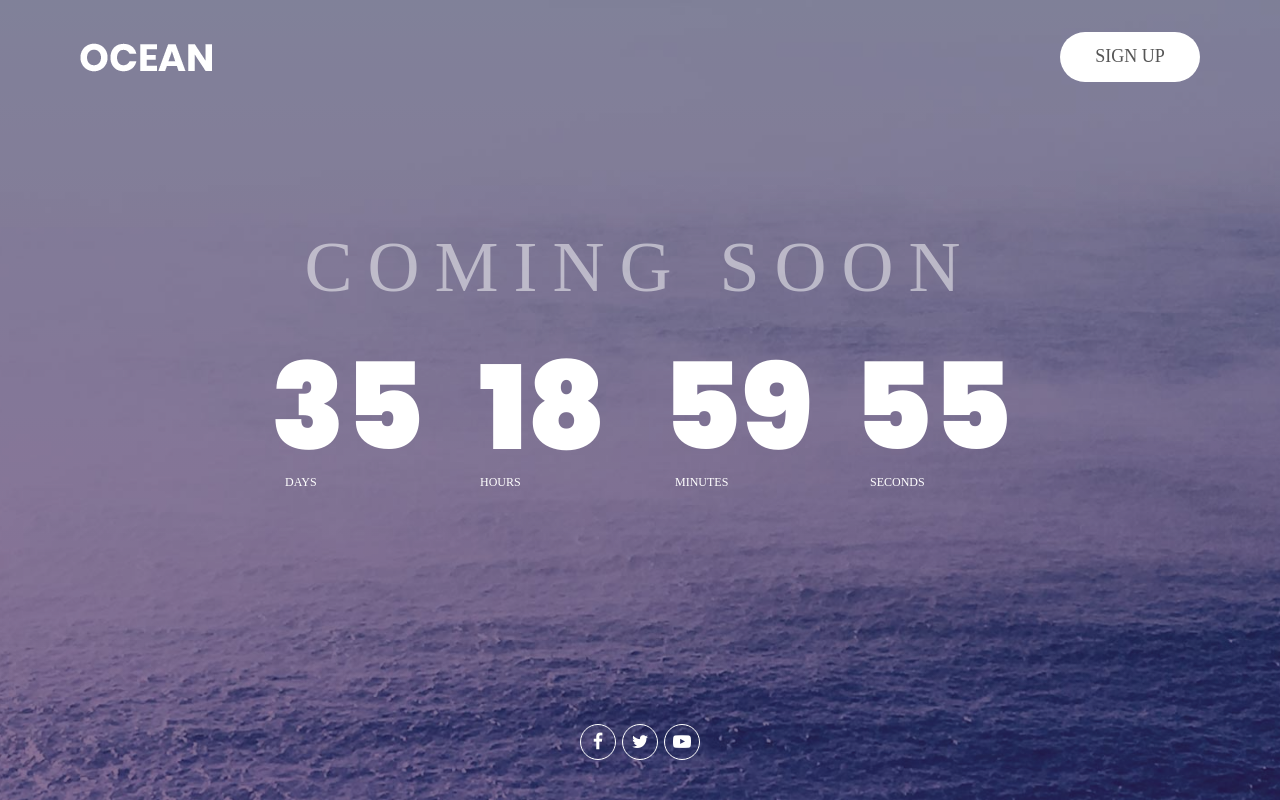
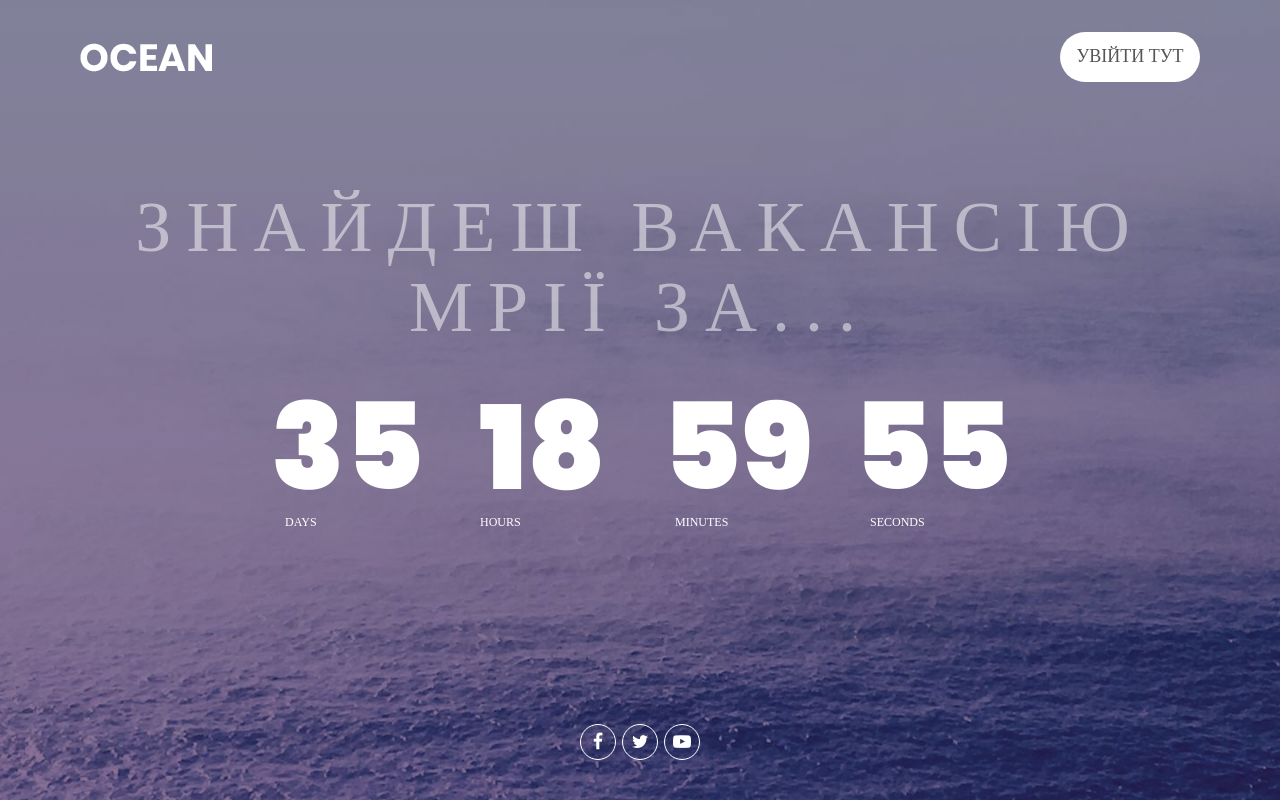
Before and after one commit to lisovyi222/github.io, a plain HTML site: page index.html in a window 1280 px wide. Drawn offline with Linux system fonts and the light colour scheme; a web font is replaced by a local one.

Commit message:
Update index.html

```diff
--- a/index.html
+++ b/index.html
@@ -36,7 +36,7 @@
 
 			<div class="flex-w m-t-10 m-b-10">
 				<a href="#" class="size2 m1-txt1 flex-c-m how-btn1 trans-04">
-					Sign Up
+					Увійти тут
 				</a>
 			</div>
 		</div>
@@ -44,7 +44,7 @@
 		<!--  -->
 		<div class="flex-col-c-m p-l-15 p-r-15 p-t-50 p-b-120">
 			<h3 class="l1-txt1 txt-center p-b-40 respon1">
-				Coming Soon
+				Знайдеш вакансію мрії за...
 			</h3>
 
 			<div class="flex-w flex-c-m cd100">
```
